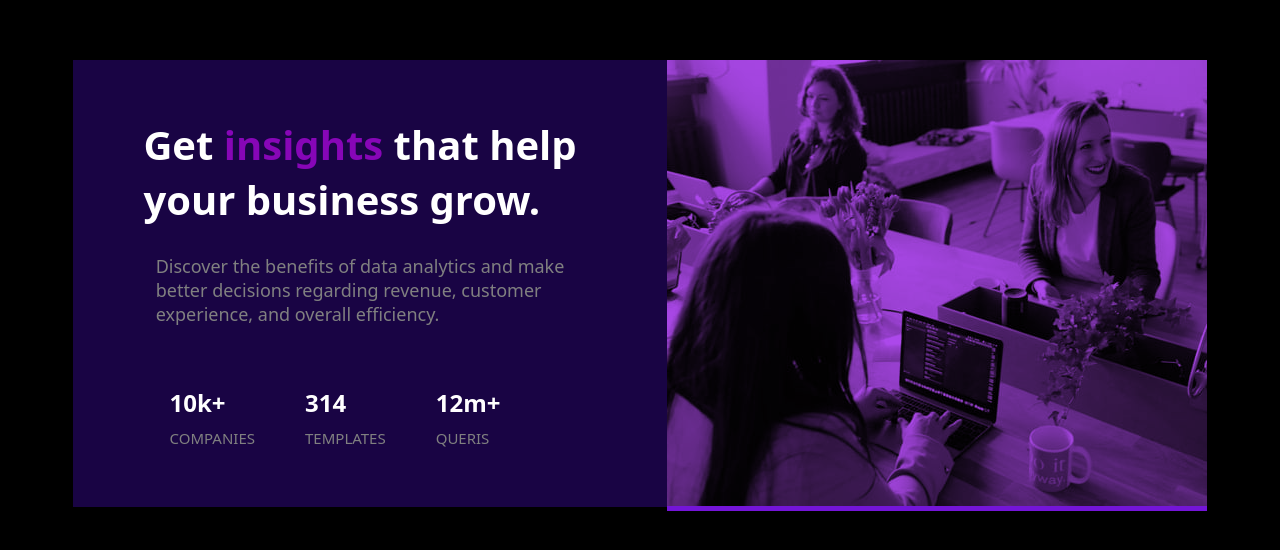
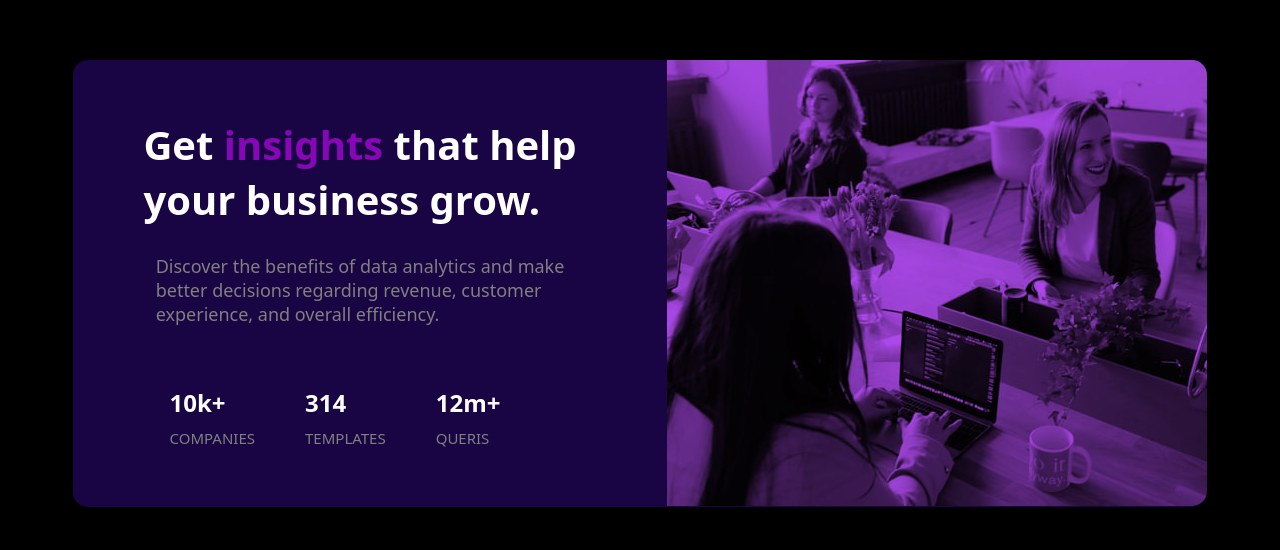
Before and after one commit to aufalfirdausi/fem-stats-preview-card-component-main, a plain HTML site: page index.html in a window 1280 px wide. Shown: the part 132-682 px from the top of the page. Drawn offline with Linux system fonts and the light colour scheme.

Commit message:
finished challenge stats

```diff
--- a/main.css
+++ b/main.css
@@ -22,6 +22,7 @@ body {
     justify-content: space-between;
     align-items: flex-start;
     max-height: 100vh;
+    border-radius: 15px;
 }
 
 .right {
@@ -30,7 +31,9 @@ body {
     align-items: center;
     background: rgb(172, 72, 235);
     display: inline-block;
-
+    font-size:0;
+    line-height: 0;
+    border-radius: 0px 15px 15px 0px;
 }
 
 
@@ -82,4 +85,7 @@ body {
    align-self: flex-end;
    mix-blend-mode: multiply;
    background: rgb(172, 72, 235);
+   display: block;
+   max-width: 100%;
+   height: auto;
 }
```
